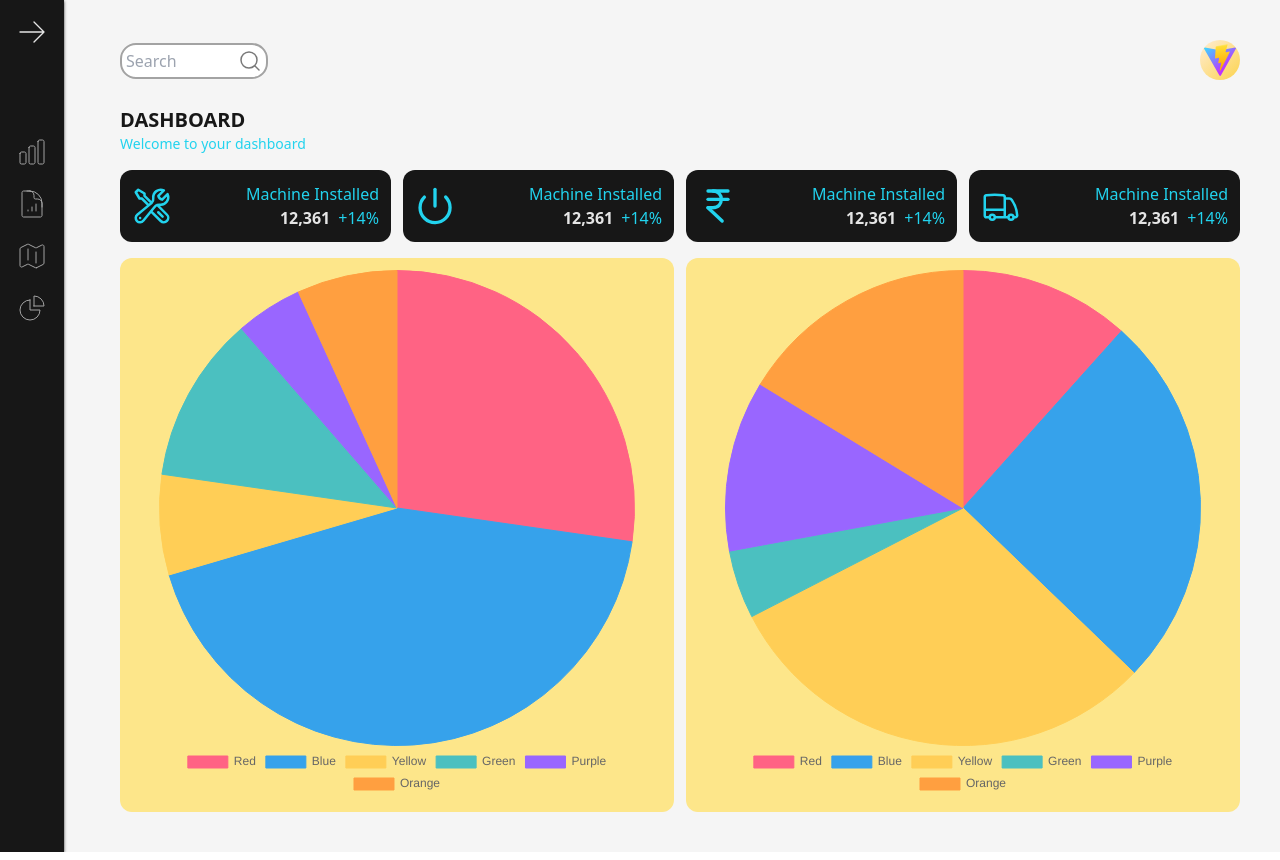
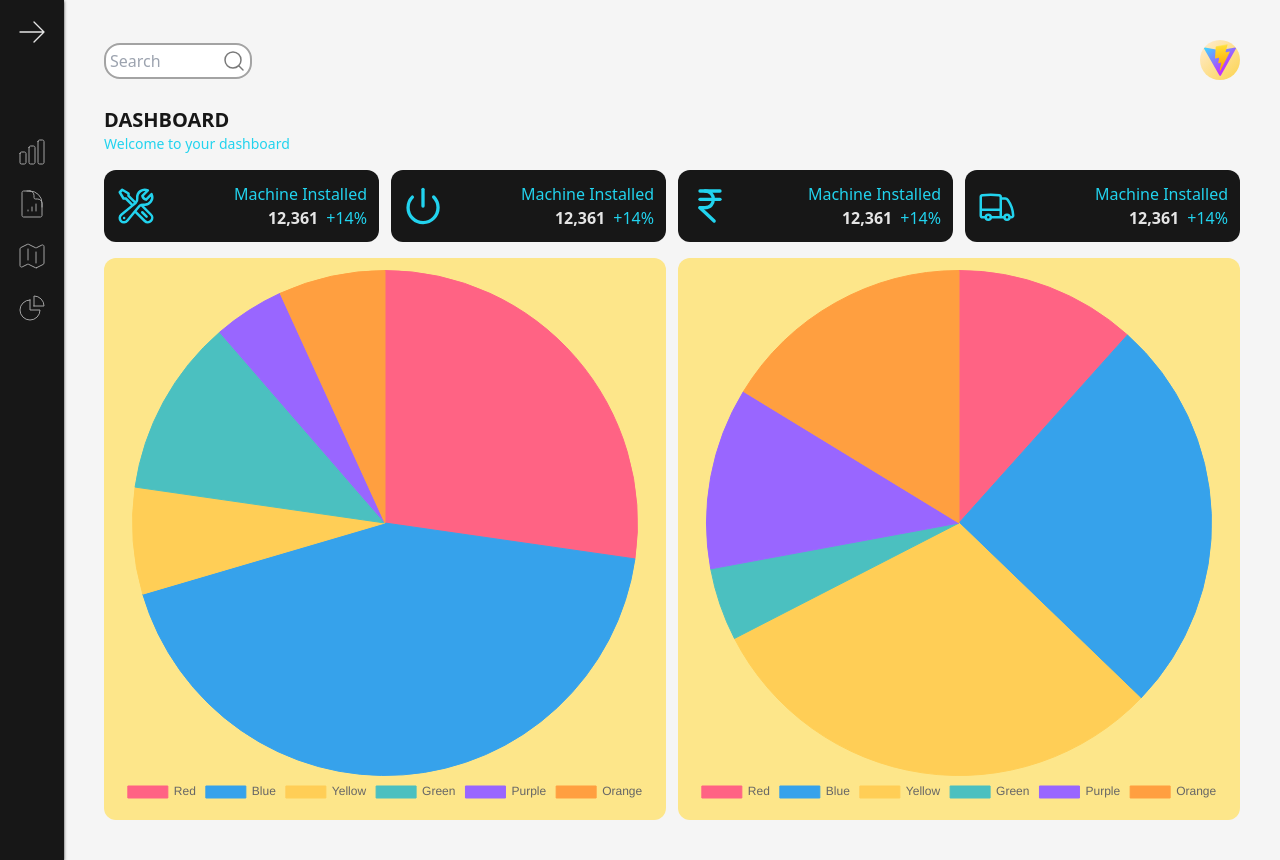
Before and after one commit to mvp5464/dashboard-app, a React (Vite) app: page / in a window 1280 px wide. Built offline with nearby package versions, Linux system fonts and the light colour scheme.

Commit message:
small change

```diff
--- a/src/pages/Layout.tsx
+++ b/src/pages/Layout.tsx
@@ -6,7 +6,7 @@ const Layout = () => {
     <>
       <div className=" w-full min-h-screen flex flex-row relative bg-neutral-100">
         <Navigation />
-        <div className=" md:p-10 p-4 w-full ml-20 ">
+        <div className=" md:p-10 p-4 w-full ml-16 ">
           <Outlet />
         </div>
       </div>
```
